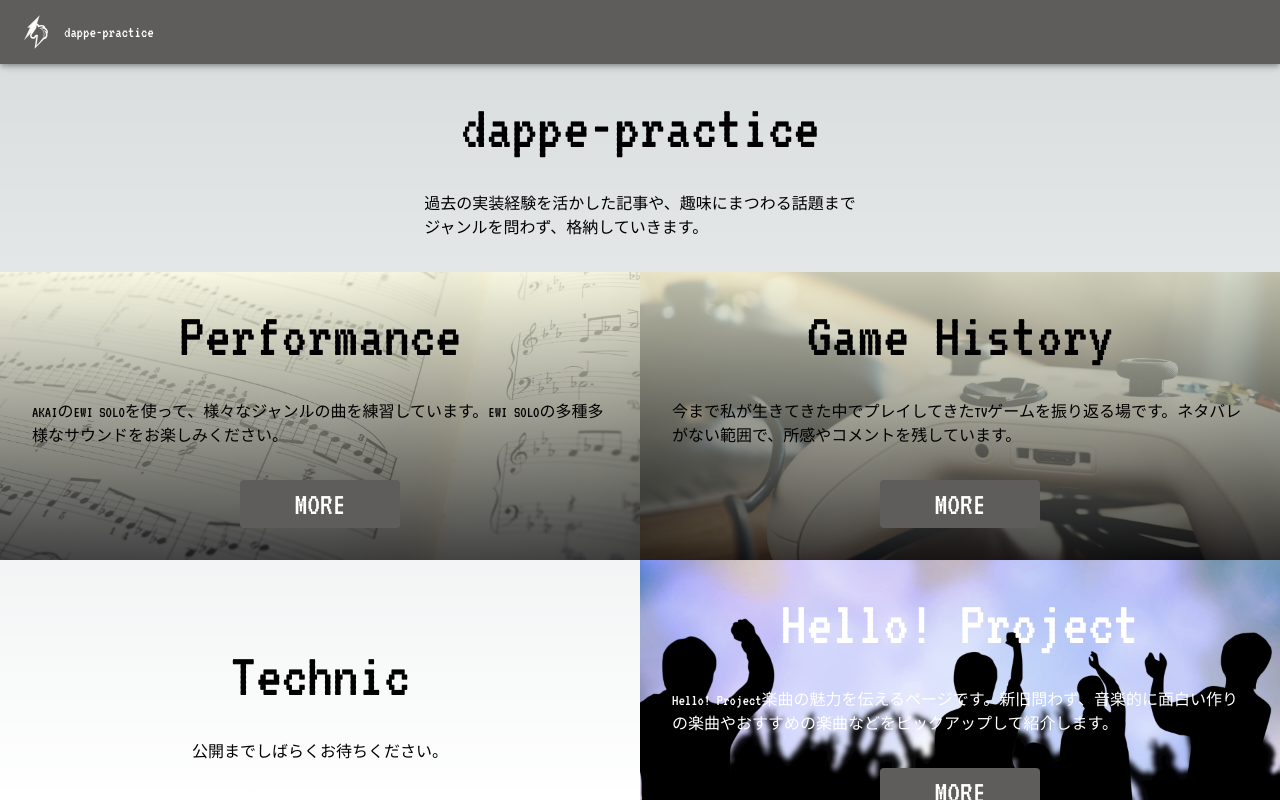
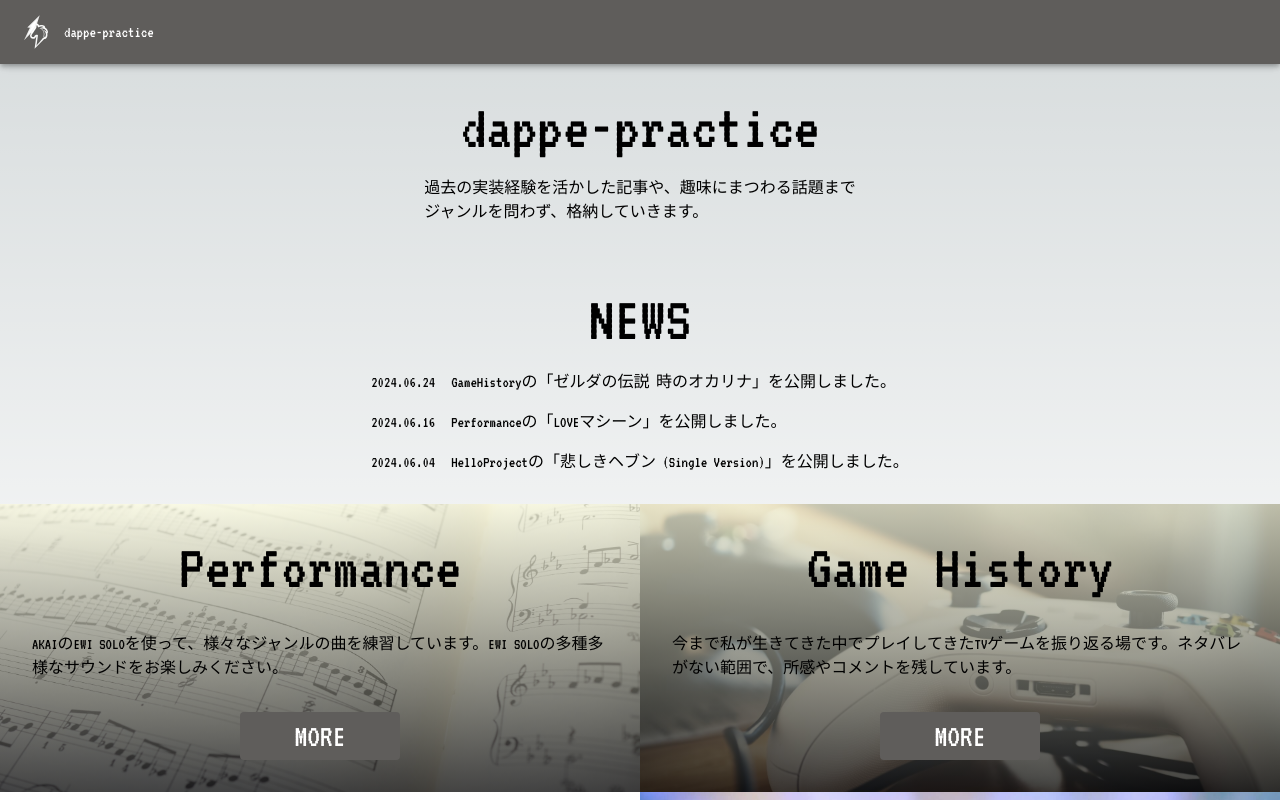
Before and after one commit to dappe0111/dappe-practice-next, a Next.js app: page / in a window 1280 px wide. Built offline with nearby package versions, Linux system fonts and the light colour scheme.

Commit message:
更新履歴　追加

```diff
--- a/src/pages/index.tsx
+++ b/src/pages/index.tsx
@@ -70,10 +70,25 @@ const ButtonText = styled.div`
   color: #ffffff;
 `;
 
+const LinkWrap = styled.div`
+  display: flex;
+  flex-direction: column;
+  gap: 16px;
+`;
+
+const LinkText = styled.div`
+  font-size: 16px;
+  transition: 0.4s;
+  &:hover {
+    text-decoration: none;
+    opacity: 0.64;
+  }
+`;
+
 const getBlockStyle = (category?: string) => {
   switch (category) {
     case "top":
-      return `width: 100%`;
+      return `width: 100%; gap: 16px;`;
     case "performance":
       return `background-image: linear-gradient(to top,rgba(0, 0, 0, 0.7) 0%,
           rgba(255, 255, 225, 0.7) 100%),url(/bg-block-1.jpg);background-size: cover;background-position: bottom;`;
@@ -99,6 +114,28 @@ export default function Home() {
         </Description>
       </Block>
       <BlockWrap>
+        <Block category="top">
+          <BlockTitle>NEWS</BlockTitle>
+          <LinkWrap>
+            <LinkText>
+              <Link href="/game-history/003">
+                2024.06.24　GameHistoryの「ゼルダの伝説
+                時のオカリナ」を公開しました。
+              </Link>
+            </LinkText>
+            <LinkText>
+              <Link href="/performance/004">
+                2024.06.16　Performanceの「LOVEマシーン」を公開しました。
+              </Link>
+            </LinkText>
+            <LinkText>
+              <Link href="/hello-project/c-ute/001">
+                2024.06.04　HelloProjectの「悲しきヘブン (Single
+                Version)」を公開しました。
+              </Link>
+            </LinkText>
+          </LinkWrap>
+        </Block>
         <Block category="performance">
           <BlockTitle>Performance</BlockTitle>
           <Description>
@@ -144,10 +181,6 @@ export default function Home() {
             </Link>
           </ButtonWrap>
         </Block>
-        <Block category="top">
-          <BlockTitle>Coming Soon...</BlockTitle>
-          <Description>公開までしばらくお待ちください。</Description>
-        </Block>
       </BlockWrap>
     </Layout>
   );
```
